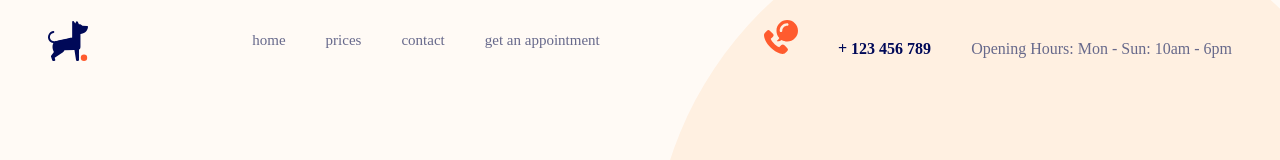
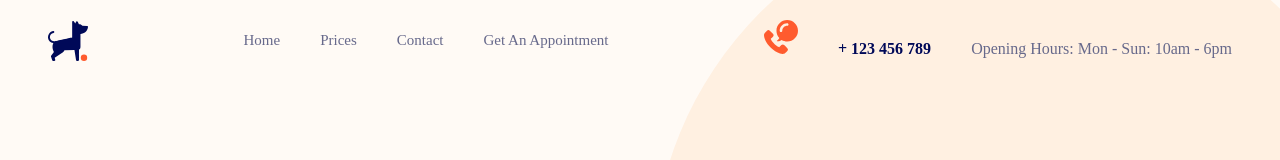
Before and after one commit to zablon-oigo/aws-route53-failover-routing, a React (Vite) app: page / in a window 1280 px wide. Shown: the top 160 px of the page. Built offline with nearby package versions, Linux system fonts and the light colour scheme.

Commit message:
Add text transition

```diff
--- a/src/components/Nav.jsx
+++ b/src/components/Nav.jsx
@@ -7,7 +7,7 @@ export default function Nav() {
         {navigation.map((item, index) => {
           return (
             <li key={index}>
-              <a href={item.href} className="">{item.name}</a>
+              <a href={item.href} className="capitalize transition hover:text-orange ">{item.name}</a>
             </li>
           );
         })}
```
